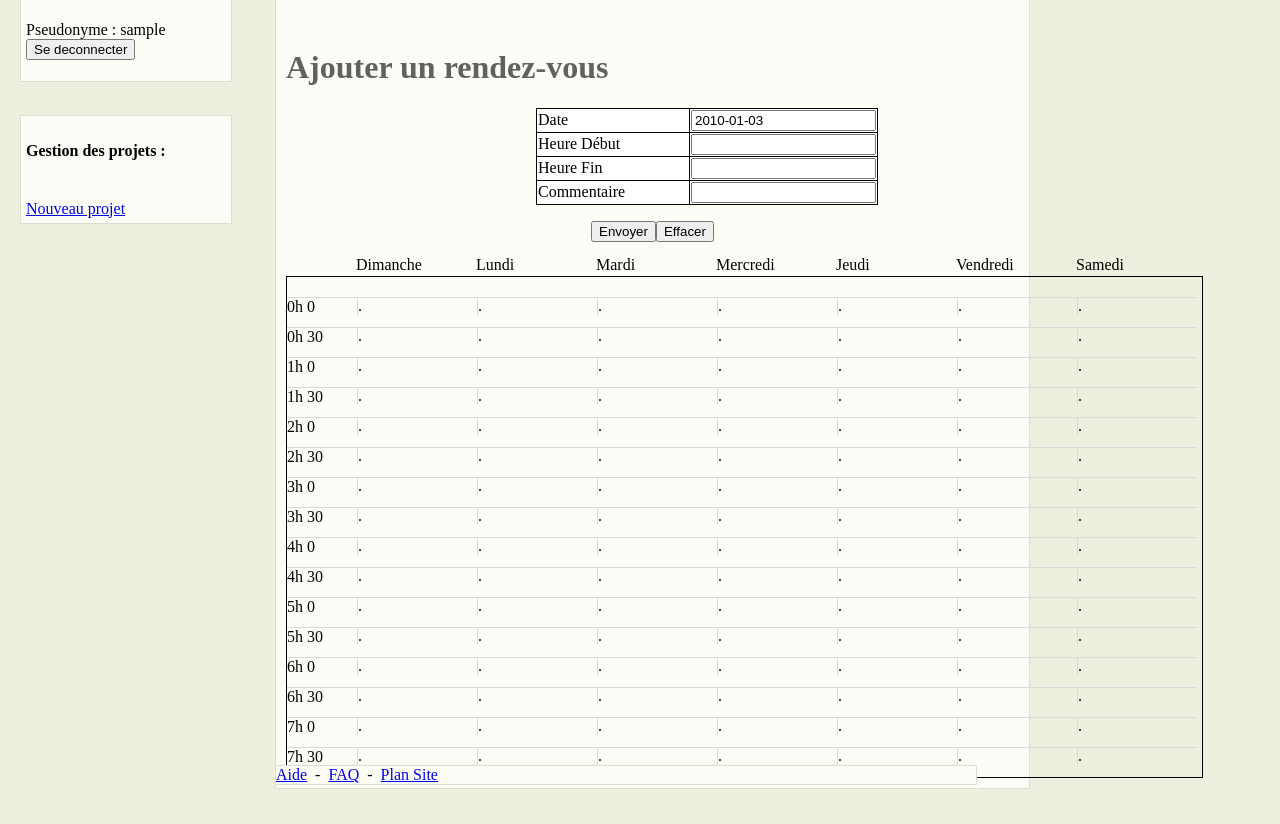
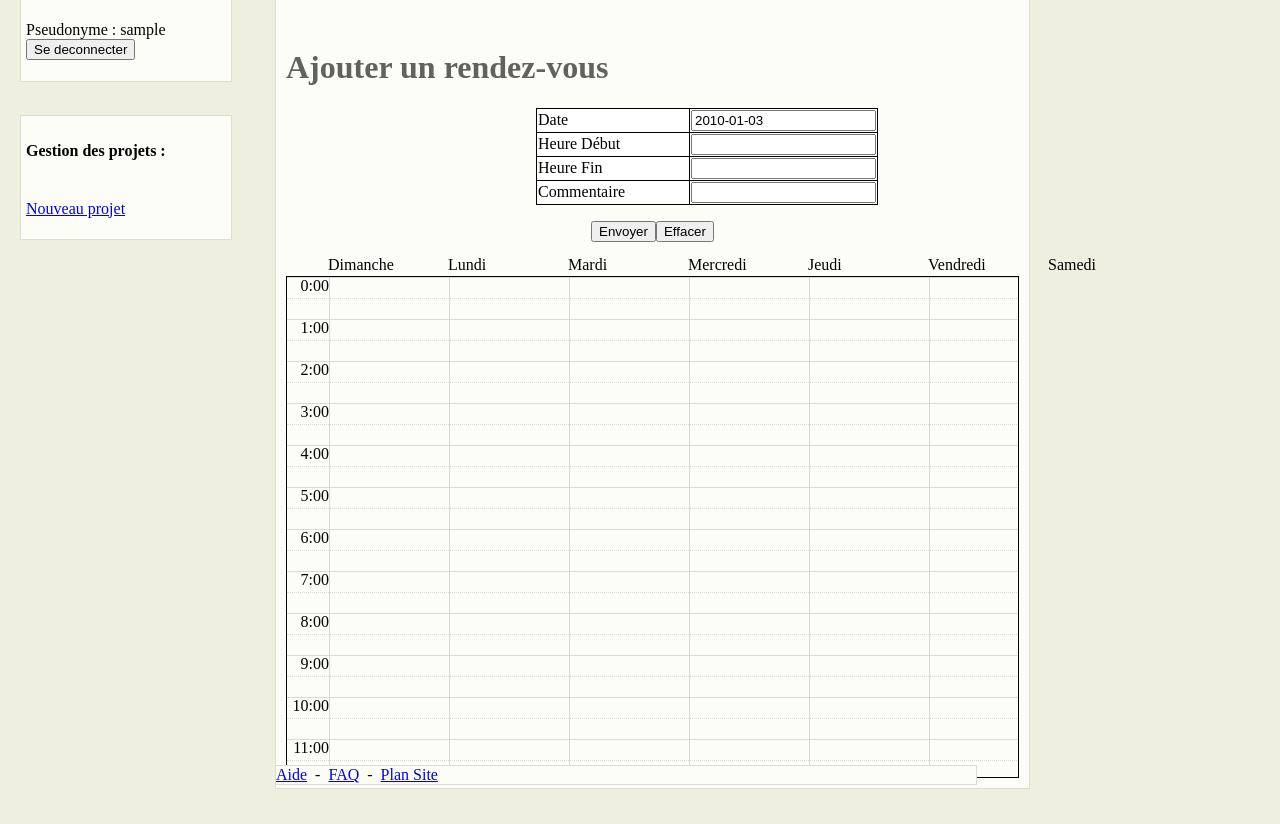
Before and after one commit to ThibautIG/teragenda, a PHP site: page /ajoutrdv.php in a window 1280 px wide. Shown: the part 255-1079 px from the top of the page. Run offline with PHP 8.4, Linux system fonts and the light colour scheme; the visitor is signed in with stand-in values (Sample User, id 1); data comes from the database, SQL or seed files in the repository.

Commit message:
Correction affichage RDV et W3C-valide.

```diff
--- a/contenu/ajoutrdv.php
+++ b/contenu/ajoutrdv.php
@@ -38,7 +38,8 @@ else
 <?php
 	date_default_timezone_set('Europe/Paris');
 	$hauteur_jour = 20;
-	$largeur_gauche = 70;
+	$hauteur_heure = 42;
+	$largeur_gauche = 42;
 	$largeur_jour = 120;
 
 ?>
@@ -55,46 +56,50 @@ else
 </div>
 
 
-<div style="border:1px solid black; width: <?php echo $largeur_gauche + $largeur_jour*7 + 5; ?>px; height: 500px; overflow:scroll; position: relative;">
+<div style="border:1px solid black; height: 500px; overflow-y:scroll; position: relative;">
 <?php
 
 
-$minutes = 0; $heures = 0;
-for ($i=0; $i < 48; $i++)
+//$minutes = 0; $heures = 0;
+for ($i=0; $i < 24; $i++)
 {
+/*
 	if ($minutes == 60)
 	{
 		$heures = $heures + 1;
 		$minutes = 0;
 	}
+	*/
 	?>
-	<div style="position:absolute; top:<?php echo $hauteur_jour + $i*30; ?>px; width:<?php echo $largeur_gauche + $largeur_jour*7; ?>px; border-top : 1px solid #D9D9D9;">
-		<span style="position:absolute;"><?php echo $heures . "h " . $minutes; ?></span>
-	</div>
+	<div style="position:absolute; top:<?php echo $i*$hauteur_heure; ?>px; width:<?php echo $largeur_gauche + $largeur_jour*7; ?>px; border-top : 1px solid #D9D9D9;"></div>
+	<div style="position:absolute; top:<?php echo $i*$hauteur_heure+$hauteur_heure/2; ?>px; width:<?php echo $largeur_gauche + $largeur_jour*7; ?>px; border-top : 1px dotted #D9D9D9;"></div>
+
+
+	<span style="position:absolute; text-align: right; width: <?php echo $largeur_gauche; ?>px; top:<?php echo $i*$hauteur_heure; ?>px;"><?php echo $i; ?>:00</span>
 	<?php
-$minutes = $minutes + 30;
+//$minutes = $minutes + 30;
 
+
+
+}
 
 	// Affichage des lignes verticales
 	for ($j=0 ; $j < 7; $j++)
 	{
 		?>
-		<div style="position:absolute; top:<?php echo $hauteur_jour + $i*30; ?>px; left:<?php echo $largeur_gauche + $largeur_jour*$j; ?>px; width:<?php echo $largeur_jour; ?>px; border-left : 1px solid #D9D9D9;"> .
-		</div>
+		<div style="position:absolute; height: <?php echo 24*$hauteur_heure; ?>px; top:0px; left:<?php echo $largeur_gauche + $largeur_jour*$j; ?>px; width:<?php echo $largeur_jour; ?>px; border-left : 1px solid #D9D9D9;"></div>
 		<?php
 	}
-}
-
 
 $q = mysql_query("SELECT *, DATEDIFF(date,CURDATE()) as diff FROM rdv");
 while ($d = mysql_fetch_array($q) )
 {
 	$hd = $d["heuredeb"];
 	$hf = $d["heurefin"];
-	$top = $hauteur_jour+substr($hd,0,2)*60+substr($hd,3,5);
-	$height = substr($hf,0,2)*60+substr($hf,3,5) - $top;
+	$top = (substr($hd,0,2)*60+substr($hd,3,5))/60*$hauteur_heure;
+	$height = (substr($hf,0,2)*60+substr($hf,3,5))/60*$hauteur_heure - $top;
 	$left = $largeur_gauche + $d["diff"]*$largeur_jour;
-	?><div style="position: absolute; top: <?php echo $top; ?>px; left: <?php echo $left; ?>px; width: 100px; height: <?php echo $height; ?>px; background-color: red;"><?php echo $d["commentaire"]; ?></div>
+	?><div class="cliquable" onclick="alert('test');" style="position: absolute; top: <?php echo $top; ?>px; left: <?php echo $left; ?>px; width: <?php echo $largeur_jour; ?>px; height: <?php echo $height; ?>px; background-color: red;"><?php echo $d["commentaire"]; ?></div>
 	<?php
 
 }
--- a/design.css
+++ b/design.css
@@ -19,6 +19,11 @@ table td
 table td:hover
 {
 	background-color: #FFCCCC;
+}
+
+.cliquable
+{
+	cursor: pointer;
 }
 
 ul
--- a/loader.php
+++ b/loader.php
@@ -90,8 +90,9 @@ else
 	 		}
 	 	?>
 	 	</ol>
+		<p>
 	 	<br /><a href="./creationprojet.php" title="Creation Projet">Nouveau projet</a>
-	 	</form>
+	 	</p></form>
 	 	</div>
 	 	<?php
 	 }
```
